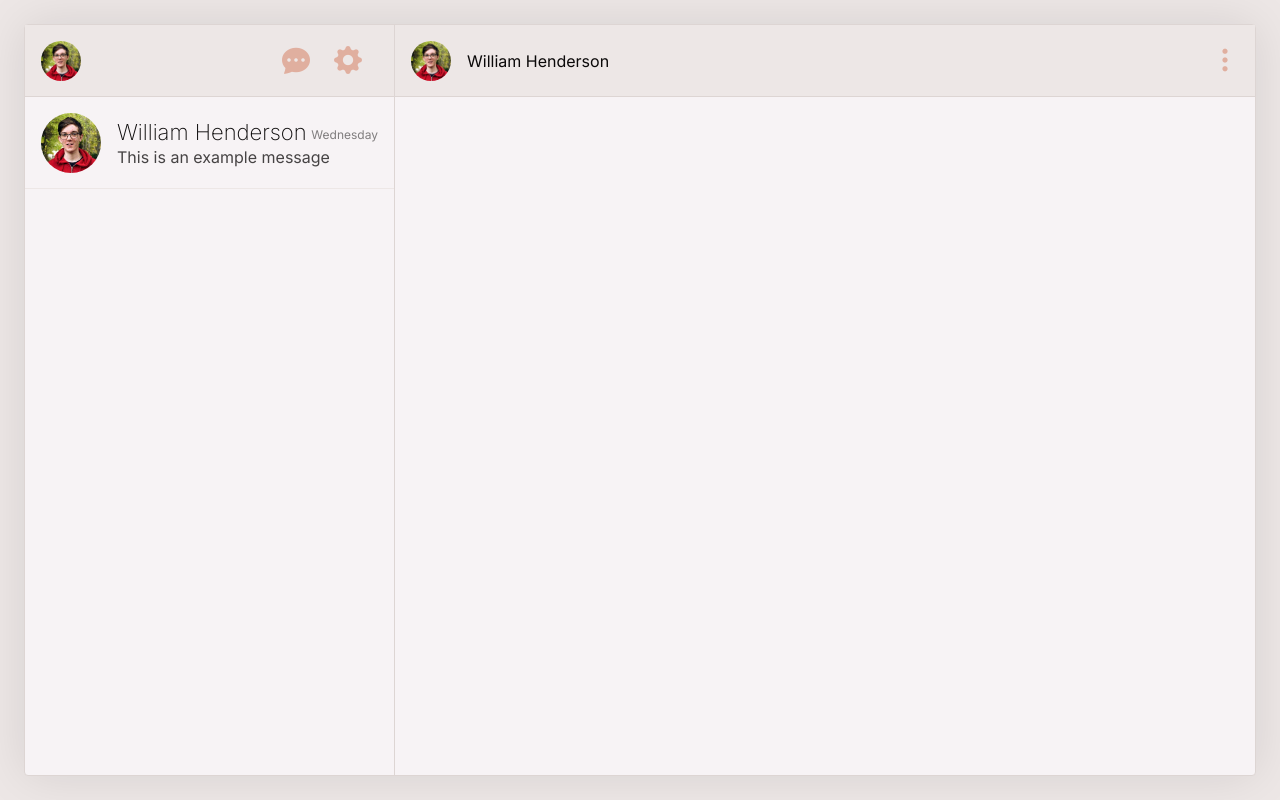
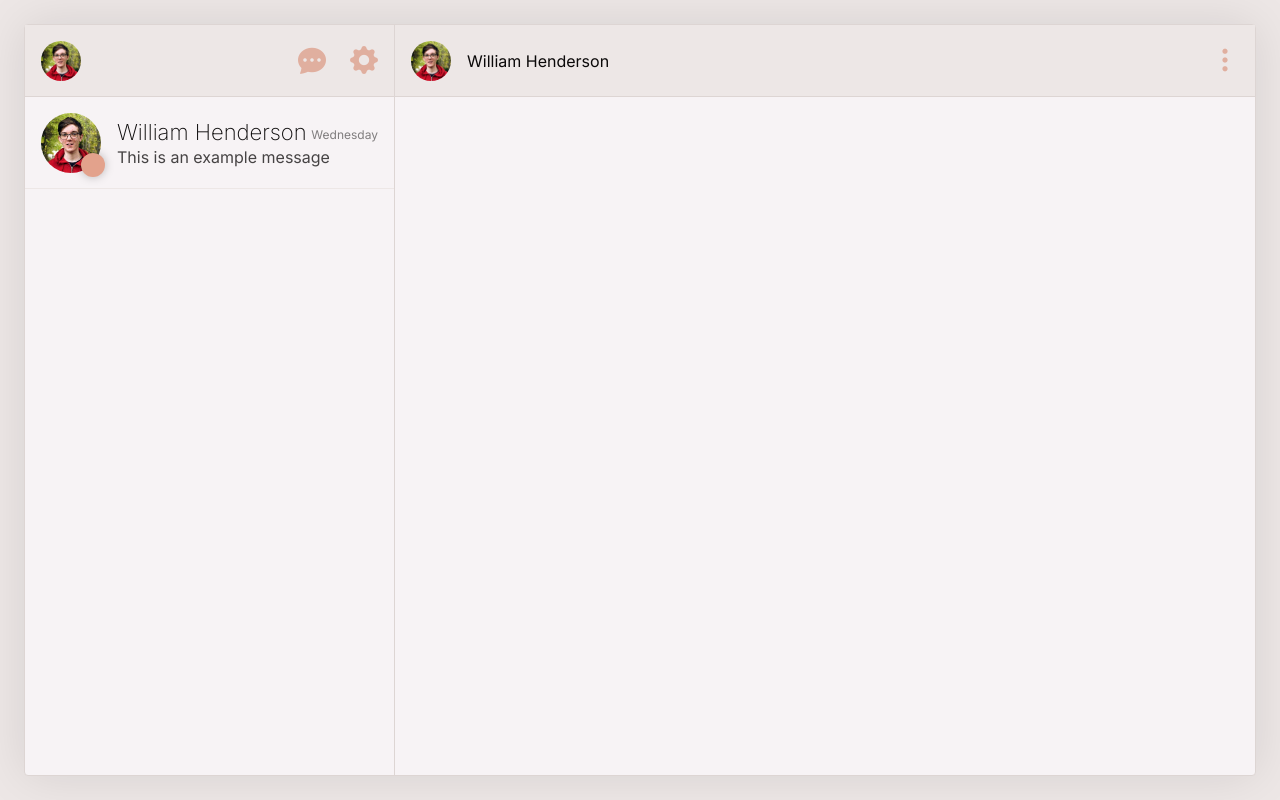
Before and after one commit to w-henderson/Communicate, a React (Create React App) app: page / in a window 1280 px wide. Built offline with nearby package versions, Linux system fonts and the light colour scheme.

Commit message:
Added notification dot to unread messages

```diff
--- a/src/App.tsx
+++ b/src/App.tsx
@@ -31,7 +31,8 @@ class App extends React.Component<{}, AppState> {
           mostRecentMessage: {
             content: "This is an example message",
             sender: user,
-            timestamp: 1617794712076
+            timestamp: 1617794712076,
+            readUsers: []
           }
         }
       ]
@@ -44,7 +45,7 @@ class App extends React.Component<{}, AppState> {
         <div className="App">
           <Menu user={this.state.user} />
           <ConversationHeader recipientUser={this.state.user} />
-          <Chats chats={this.state.chats} />
+          <Chats chats={this.state.chats} user={this.state.user} />
           <Conversation />
         </div>
       );
--- a/src/components/ChatPreview.tsx
+++ b/src/components/ChatPreview.tsx
@@ -2,7 +2,8 @@ import React from "react";
 import humanize from '../DateHumanizer';
 
 interface ChatPreviewProps {
-  chat: Chat
+  chat: Chat,
+  user: User | null
 }
 
 class ChatPreview extends React.Component<ChatPreviewProps> {
@@ -13,6 +14,10 @@ class ChatPreview extends React.Component<ChatPreviewProps> {
         <span className="recipientName">{this.props.chat.recipient.name}</span>
         <span className="latestMessage">{this.props.chat.mostRecentMessage.content}</span>
         <span className="messageDate">{humanize(new Date(this.props.chat.mostRecentMessage.timestamp))}</span>
+
+        {(this.props.user !== null && !this.props.chat.mostRecentMessage.readUsers.includes(this.props.user)) &&
+          <span className="unreadBubble"></span>
+        }
       </div>
     );
   }
--- a/src/components/Chats.tsx
+++ b/src/components/Chats.tsx
@@ -3,7 +3,8 @@ import ChatPreview from './ChatPreview';
 import '../styles/Chats.scss';
 
 interface ChatsProps {
-  chats: Chat[],
+  user: User | null,
+  chats: Chat[]
 }
 
 class Chats extends React.Component<ChatsProps> {
@@ -11,7 +12,7 @@ class Chats extends React.Component<ChatsProps> {
     return (
       <div className="Chats">
         {this.props.chats.map((value, index) =>
-          <ChatPreview chat={value} key={index} />
+          <ChatPreview chat={value} user={this.props.user} key={index} />
         )}
       </div>
     );
--- a/src/index.scss
+++ b/src/index.scss
@@ -12,6 +12,7 @@ body {
   --darkest: #0B0909;
 
   --shadow-wide: 0 0 50px rgba(0, 0, 0, 0.1);
+  --shadow-light: 0 0 10px rgba(0, 0, 0, 0.25);
   --shadow-heavy: 0 0 20px rgba(0, 0, 0, 0.25);
 
   color: var(--darkest);
--- a/src/styles/Chats.scss
+++ b/src/styles/Chats.scss
@@ -8,7 +8,7 @@ div.Chats {
     width: 100%;
     border-bottom: 1px solid var(--light);
     background-color: var(--lightest);
-    transition: background-color 100ms, border-bottom 100ms;
+    transition: background-color 150ms, border-bottom 150ms;
     cursor: pointer;
 
     &:hover {
@@ -34,6 +34,19 @@ div.Chats {
       overflow: hidden;
       white-space: nowrap;
       text-overflow: ellipsis;
+    }
+
+    span.unreadBubble {
+      position: absolute;
+      transform: translate(40px, 40px);
+
+      display: block;
+      width: 24px;
+      height: 24px;
+      border-radius: 12px;
+
+      background-color: var(--accent-light);
+      box-shadow: var(--shadow-light);
     }
 
     span.recipientName {
--- a/src/styles/Menu.scss
+++ b/src/styles/Menu.scss
@@ -14,7 +14,6 @@ div.Menu {
   }
 
   div {
-    padding: 0 16px;
     width: 100%;
     text-align: right;
 
--- a/src/types.d.ts
+++ b/src/types.d.ts
@@ -7,7 +7,8 @@ interface User {
 interface Message {
   content: string,
   sender: User,
-  timestamp: number
+  timestamp: number,
+  readUsers: User[]
 }
 
 interface Chat {
```
